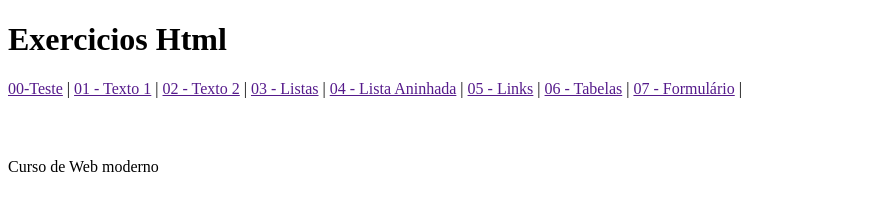
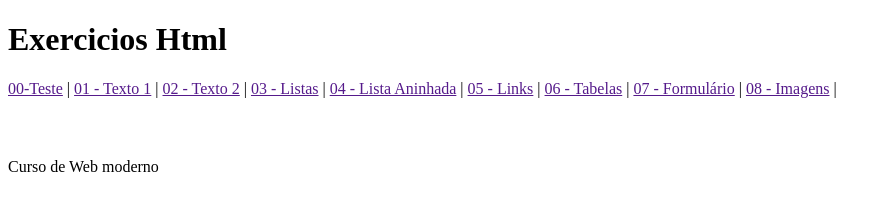
Before and after one commit to guuisouza/udemy-dweb, a plain HTML site: page html/index.html in a window 1280 px wide. Shown: the whole page, without its empty margins (0-891 px from the left). Drawn offline with Linux system fonts and the light colour scheme.

Commit message:
Add files via upload

```diff
--- a/html/index.html
+++ b/html/index.html
@@ -25,6 +25,7 @@
         <a href wm-nav="exercicios/links.html">05 - Links</a> |
         <a href wm-nav="exercicios/tabela.html">06 - Tabelas</a> |
         <a href wm-nav="exercicios/form/form.html">07 - Formulário</a> |
+        <a href wm-nav="exercicios/imagens.html">08 - Imagens</a> |
 
     </nav>
 
```
